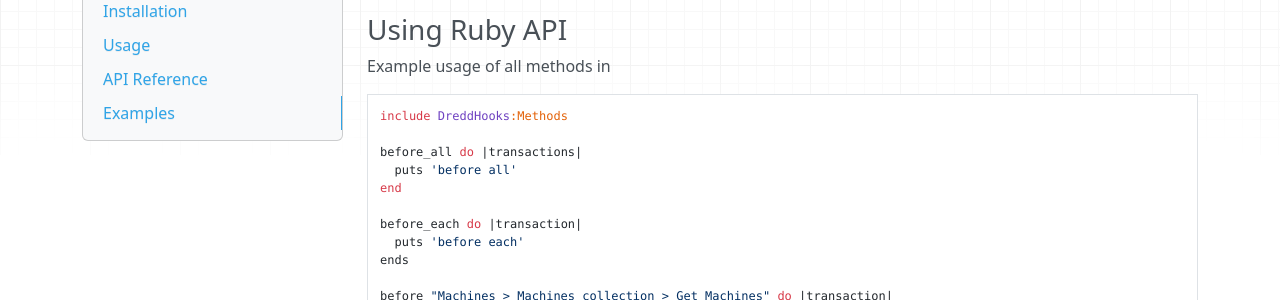
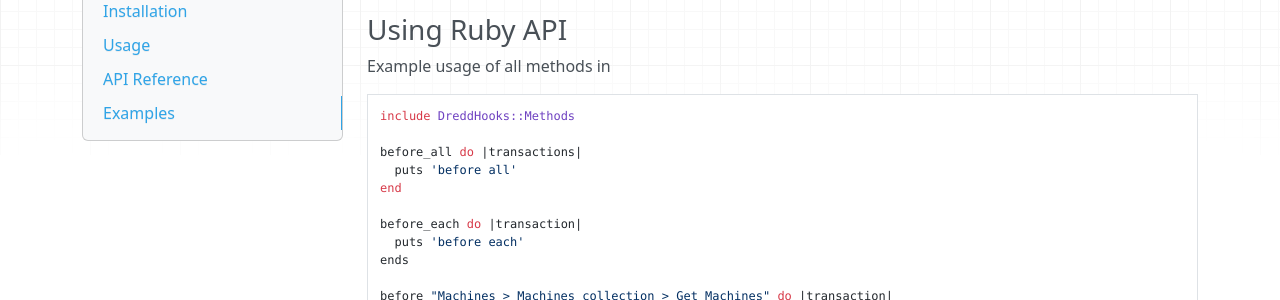
Before and after one commit to apiaryio/dredd, an MkDocs documentation site: the page built from docs/hooks-ruby.md, in a window 1280 px wide and 900 px high, scrolled down 758 px. Shown: the part 151-451 px from the top of the window. Built offline with MkDocs 1.6.1, drawn with Linux system fonts in a browser that asks for light colours; nearby versions of some CDN libraries; old or Windows-style settings are respelled for this version of MkDocs.

````diff
--- a/docs/hooks-ruby.md
+++ b/docs/hooks-ruby.md
@@ -40,7 +40,7 @@ Refer to [Dredd execution lifecycle](usage.md#dredd-execution-lifecycle) to find
 Example usage of all methods in
 
 ```ruby
-include DreddHooks:Methods
+include DreddHooks::Methods
 
 before_all do |transactions|
   puts 'before all'
````
